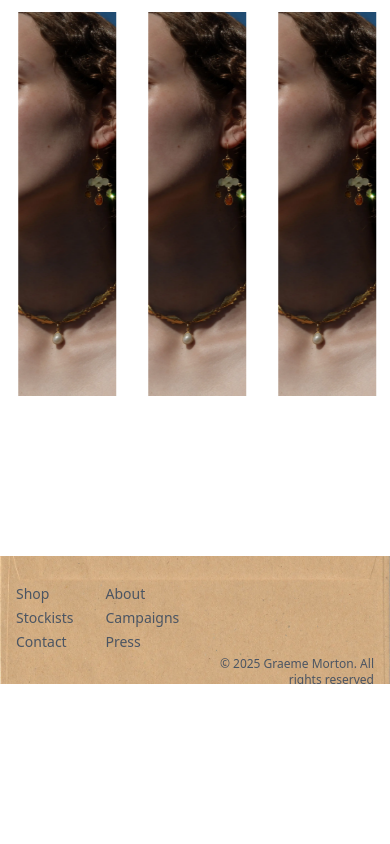
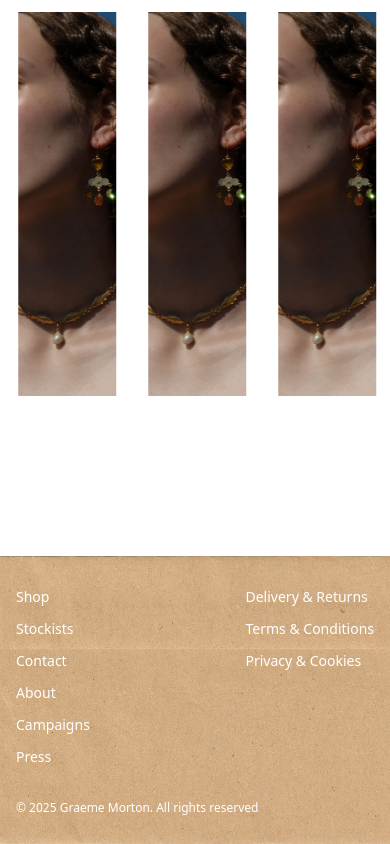
Before and after one commit to pooja12-dev/e-commerce, a React (Create React App) app in the folder e-com/: page /ethos in a window 390 px wide. Shown: the part 5959-6803 px from the top of the page. Before the commit the page ends 6643 px from the top, so only its background shows below. Built offline with nearby package versions, Linux system fonts and the light colour scheme.

Commit message:
made home page responsive

```diff
--- a/e-com/src/components/Footer.jsx
+++ b/e-com/src/components/Footer.jsx
@@ -1,10 +1,11 @@
 const Footer = () => {
   return (
     <footer
-      className="py-7 h-32 px-4 bg-cover bg-center"
+      className="py-7 px-4 bg-cover bg-center"
       style={{ backgroundImage: "url('/paper-envelope.webp')" }}
     >
-      <div className="container mx-auto max-w-6xl flex justify-between items-center text-gray-600 text-sm">
+      {/* Desktop/Tablet Layout - Hidden on small screens */}
+      <div className="hidden sm:block container lg:mx-auto lg:max-w-6xl lg:flex lg:flex-row lg:justify-between lg:items-center text-white lg:text-sm md:flex md:flex-col md:gap-5">
         {/* Left Section */}
         <div className="flex flex-wrap w-full md:w-3/4 gap-8">
           {/* Grouped Columns */}
@@ -75,8 +76,77 @@ const Footer = () => {
         </div>
 
         {/* Right Section */}
-        <div className="w-full md:w-1/4 text-right">
+        <div className="w-full md:w-1/4 lg:text-right">
           <p className="text-xs">
+            © {new Date().getFullYear()} Graeme Morton. All rights reserved
+          </p>
+        </div>
+      </div>
+
+      {/* Mobile Layout - Only visible on small screens */}
+      <div className="block sm:hidden container mx-auto">
+        <div className="flex flex-row justify-between text-white">
+          {/* Left Column */}
+          <div className="flex flex-col">
+            <ul>
+              <li className="mb-2">
+                <a href="#" className="hover:text-amber-700 text-sm">
+                  Shop
+                </a>
+              </li>
+              <li className="mb-2">
+                <a href="#" className="hover:text-amber-700 text-sm">
+                  Stockists
+                </a>
+              </li>
+              <li className="mb-2">
+                <a href="#" className="hover:text-amber-700 text-sm">
+                  Contact
+                </a>
+              </li>
+              <li className="mb-2">
+                <a href="#" className="hover:text-amber-700 text-sm">
+                  About
+                </a>
+              </li>
+              <li className="mb-2">
+                <a href="#" className="hover:text-amber-700 text-sm">
+                  Campaigns
+                </a>
+              </li>
+              <li className="mb-2">
+                <a href="#" className="hover:text-amber-700 text-sm">
+                  Press
+                </a>
+              </li>
+            </ul>
+          </div>
+
+          {/* Right Column */}
+          <div className="flex flex-col">
+            <ul>
+              <li className="mb-2">
+                <a href="#" className="hover:text-amber-700 text-sm">
+                  Delivery & Returns
+                </a>
+              </li>
+              <li className="mb-2">
+                <a href="#" className="hover:text-amber-700 text-sm">
+                  Terms & Conditions
+                </a>
+              </li>
+              <li className="mb-2">
+                <a href="#" className="hover:text-amber-700 text-sm">
+                  Privacy & Cookies
+                </a>
+              </li>
+            </ul>
+          </div>
+        </div>
+
+        {/* Copyright for mobile */}
+        <div className="mt-6">
+          <p className="text-xs text-white">
             © {new Date().getFullYear()} Graeme Morton. All rights reserved
           </p>
         </div>
--- a/e-com/src/pages/AboutPage.jsx
+++ b/e-com/src/pages/AboutPage.jsx
@@ -13,31 +13,37 @@ const AboutPage = () => {
       <main className="flex-grow">
         {/* Hero Section */}
         <section>
+          {/* Image for small screens */}
+          <img
+            src="/our-story-sm.webp"
+            alt="Our Story Small Screen"
+            className="block md:hidden w-full h-screen object-cover"
+          />
+
+          {/* Image for medium and larger screens */}
           <img
             src="/our-story.webp"
             alt="Our Story"
-            className="w-full h-auto"
+            className="hidden md:block w-full h-auto"
           />
         </section>
 
         {/* Feature Section */}
         <section className="module-smallness w-full md:w-[86vw] max-w-7xl mx-auto my-[10vmax] px-8 xl:px-0 grid grid-cols-1 md:grid-cols-2 gap-0">
           {/* Text Section */}
-          <div className="col-span-1 flex flex-col justify-center">
-            <h2 className="font-serif text-slate-800 uppercase text-[40px] sm:text-[70px] md:text-[80px] lg:text-[90px] leading-[0.9] tracking-tight">
-              <div className="flex items-center mb-4">
+          <div className="col-span-1 flex flex-col justify-center items-end ">
+            <h2 className="font-serif text-slate-800 uppercase text-[40px] sm:text-[70px] md:text-[80px] lg:text-[90px] leading-[0.9] tracking-tight text-right  ">
+              <span className="flex relative items-center mb-4 align-right bg-red-400">
                 <img
                   src="/about-eye.webp"
                   alt="Eye icon"
-                  className="w-12 h-12 mr-4"
+                  className="w-14 h-12 mr-4 absolute right-36"
                 />
-                THE
-              </div>
-              CULT OF
-              <br />
-              SMALL
-              <br />
-              NESS
+                <span className=" absolute right-0"> THE</span>
+              </span>
+              <span>CULT OF</span>
+              <span> SMALL</span>
+              <span> NESS</span>
             </h2>
           </div>
 
--- a/e-com/src/pages/HomePage.jsx
+++ b/e-com/src/pages/HomePage.jsx
@@ -96,15 +96,23 @@ function Home() {
       )} */}
       <BasicLayoutWithCarousel />
       <JewelryCarousel></JewelryCarousel>
-      <div className=" p-11">
+      <div className="hidden sm:block p-4 md:p-8 lg:p-11">
         <img
           src="/girl-with-ook.webp"
-          className="h-1/3 w-full p-20"
+          className="w-full h-auto object-cover"
           alt="Girl with look"
         />
       </div>
 
-      <div className="ml-44 mr-44  -mt-12 p-44 scale-95">
+      <div className="block sm:hidden p-4">
+        <img
+          src="/girl-with-look-sm.webp"
+          className="w-full h-auto object-cover"
+          alt="Girl with look mobile version"
+        />
+      </div>
+
+      <div className=" sm:block mx-4 md:mx-12 lg:mx-32 xl:mx-44 mt-4 md:-mt-8 lg:-mt-12 p-4 md:p-12 lg:p-24 xl:p-44 scale-95 lg:scale-100">
         <svg
           class="block w-full h-auto will-change-transform"
           xmlns="http://www.w3.org/2000/svg"
```
Also changed, not shown: e-com/public/girl-with-look-sm.webp (added), e-com/public/our-story-sm.webp (added).
